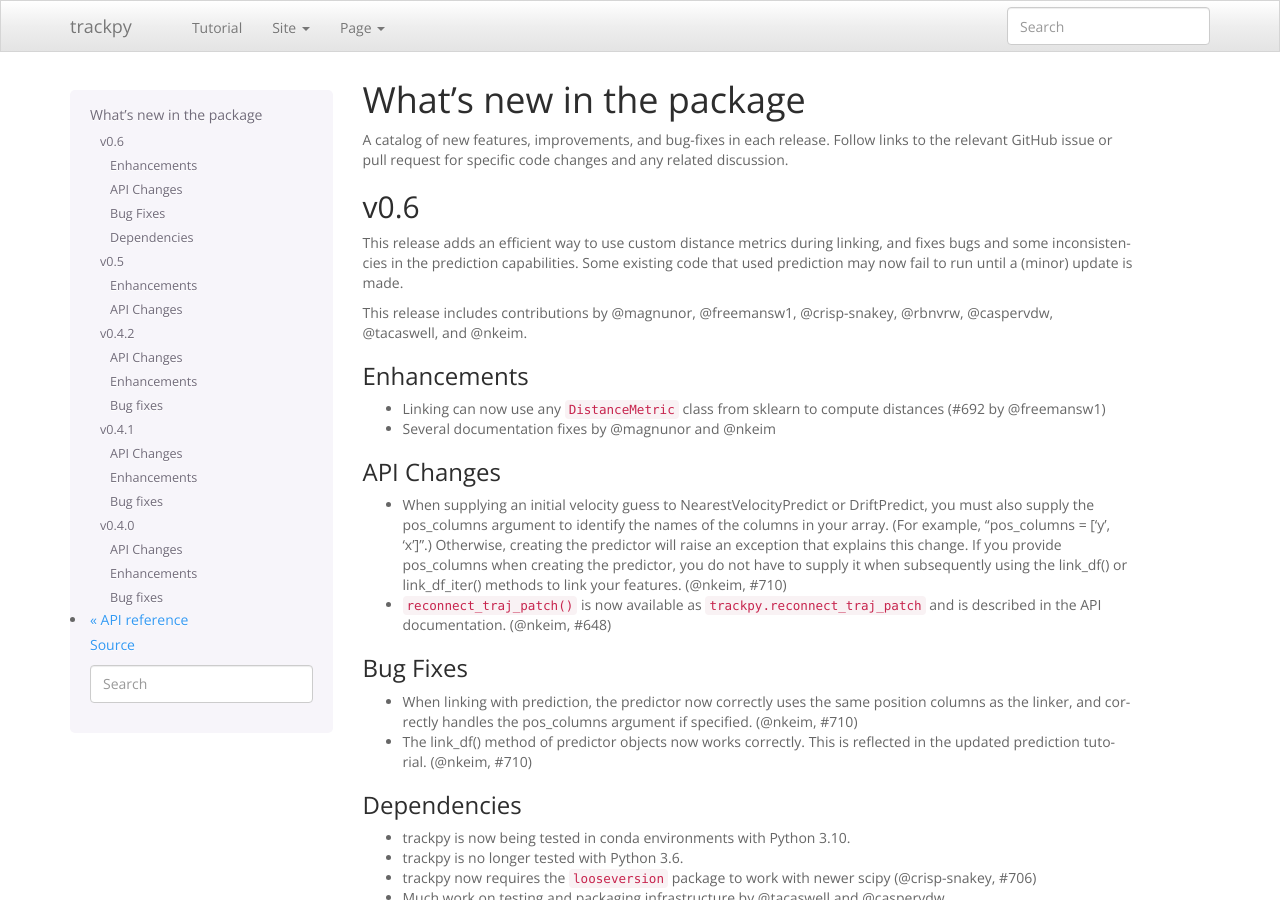
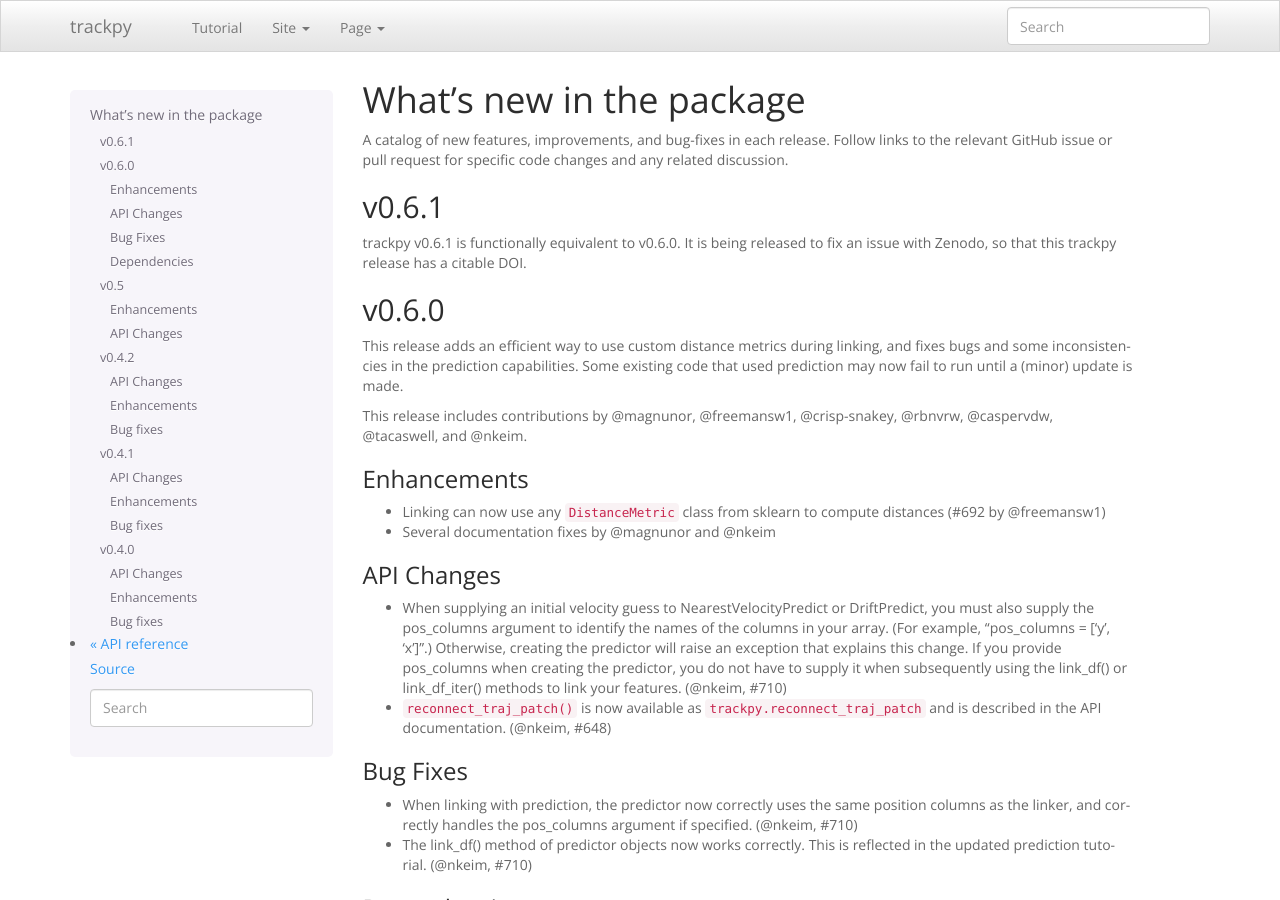
Before and after one commit to soft-matter/trackpy, a Sphinx documentation site: the page built from doc/whatsnew.rst, in a window 1280 px wide and 900 px high. Built offline with Sphinx 7.4.7, drawn with Linux system fonts in a browser that asks for light colours; pages that are not in the unit, such as notebooks, are missing from menus; the version number could not be read and is left out.

Commit message:
DOC: Update release notes for v0.6.1.

```diff
--- a/doc/releases/v0.6.txt
+++ b/doc/releases/v0.6.txt
@@ -1,5 +1,11 @@
-v0.6
-----
+v0.6.1
+------
+
+trackpy v0.6.1 is functionally equivalent to v0.6.0. It is being released
+to fix an issue with Zenodo, so that this trackpy release has a citable DOI.
+
+v0.6.0
+------
 
 This release adds an efficient way to use custom distance metrics during
 linking, and fixes bugs and some inconsistencies in the prediction
```
